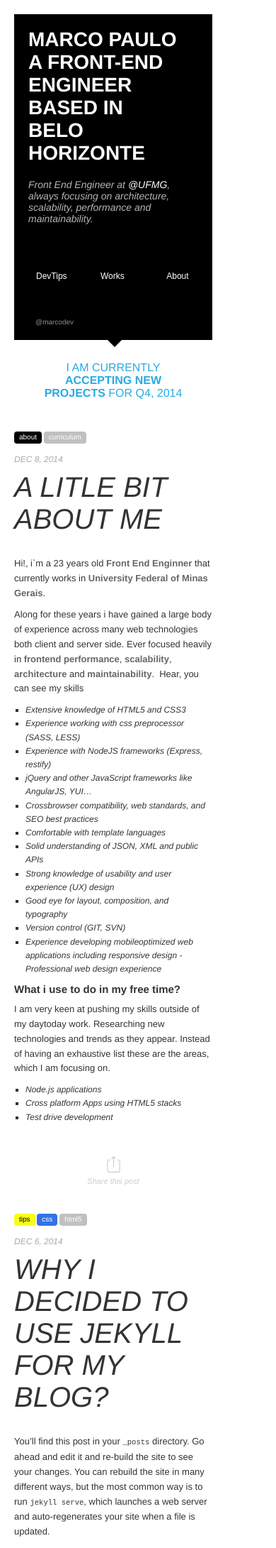
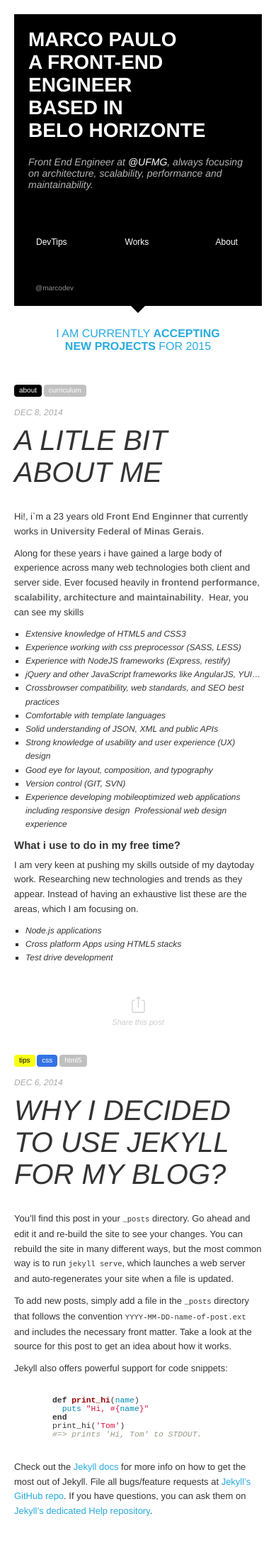
Before and after one commit to devmarco/devmarco.github.io, a Jekyll site: the page built from index.html, in a window 390 px wide. Shown: the top 2181 px of the page at 71% size. Built offline with Jekyll 4.4.1, drawn with Linux system fonts in a browser that asks for light colours; comment, search, counter and statistics services are not loaded.

Commit message:
Fix mobile layout

```diff
--- a/_includes/footer.html
+++ b/_includes/footer.html
@@ -2,7 +2,8 @@
 
 {% include divisor.html %}
 
-<script src="{{ "/assets/js/app.js" | prepend: site.baseurl }}"></script>
+<script src="{{ "/assets/js/core/application.js" | prepend: site.baseurl }}"></script>
+<script src="{{ "/assets/js/core/init.js" | prepend: site.baseurl }}"></script>
 
 <script>
   (function(i,s,o,g,r,a,m){i['GoogleAnalyticsObject']=r;i[r]=i[r]||function(){
--- a/_includes/header.html
+++ b/_includes/header.html
@@ -30,7 +30,7 @@
                     </div>
                 </div>
             </div>
-            <a href="mailto:markoskt@gmail.com" class="btn contact__button">I am currently <strong>accepting new projects</strong> for Q4, 2014</a>
+            <a href="mailto:markoskt@gmail.com" class="btn contact__button">I am currently <strong>accepting new projects</strong> for 2015</a>
         </aside>
     </div>
 </article>
--- a/_sass/base/_structure.scss
+++ b/_sass/base/_structure.scss
@@ -20,9 +20,9 @@ html, body {
     @include vendor(transition, all 0.2s ease-in-out);
     @include breakpoint(up-to-xs) {
         padding: 0;
-        overflow: initial;
-        height: auto;
-        width: auto;
+        overflow: visible;
+        height: 100%;
+        width: 100% !important;
     }
 }
 .wrapper__rows {
@@ -38,7 +38,8 @@ html, body {
         width: 40em;
     }
     @include breakpoint(up-to-xs) {
-        width: 32em;
+        width: 100%;
+        height: auto;
         max-width: 100%;
         padding: 0;
         display: block;
--- a/_sass/partials/_presentation.scss
+++ b/_sass/partials/_presentation.scss
@@ -5,7 +5,7 @@
 
     @include breakpoint(up-to-xs) {
         position: relative;
-        width: 28em;
+        width: 100%;
     }
 }
 
```
